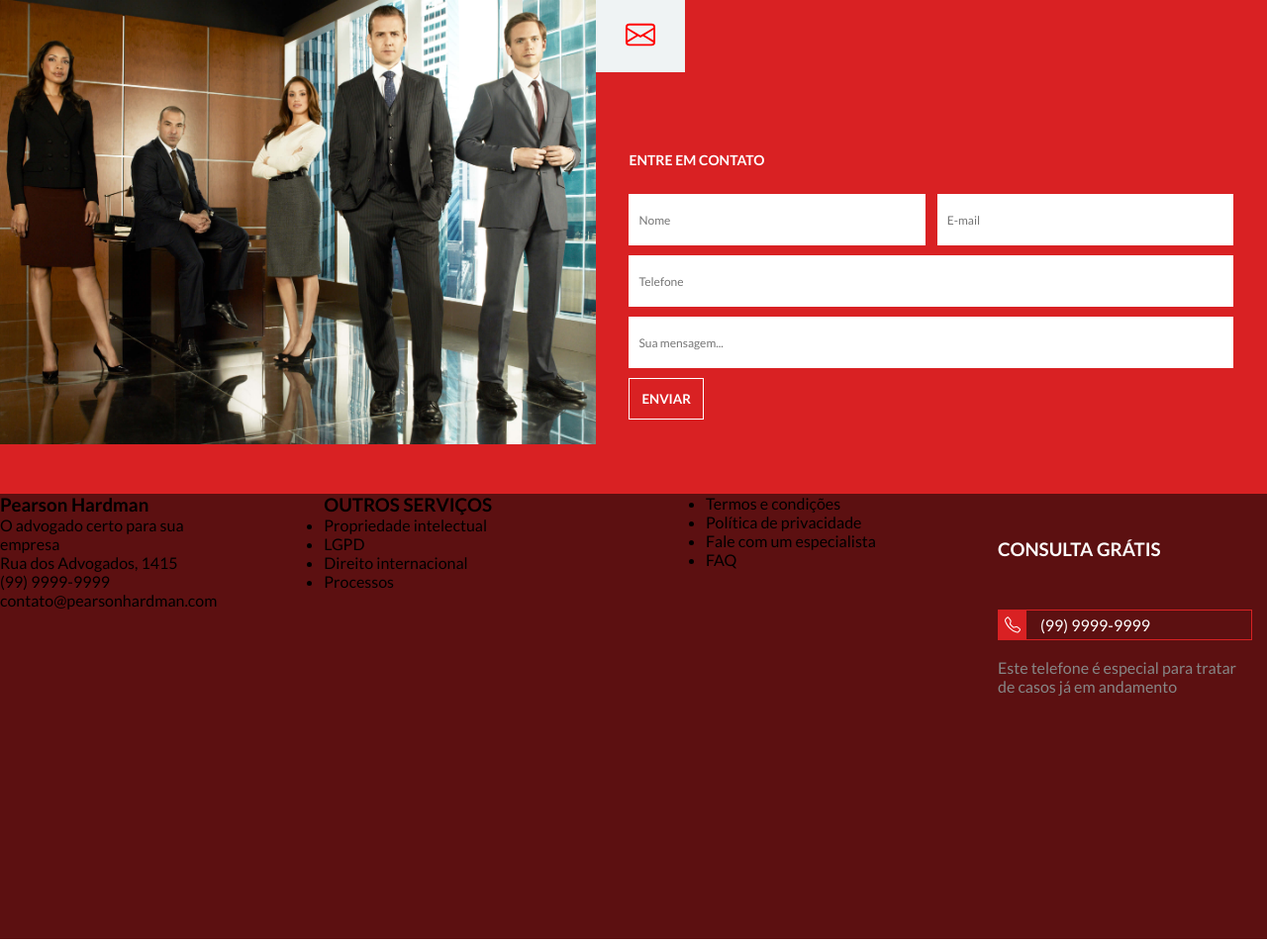
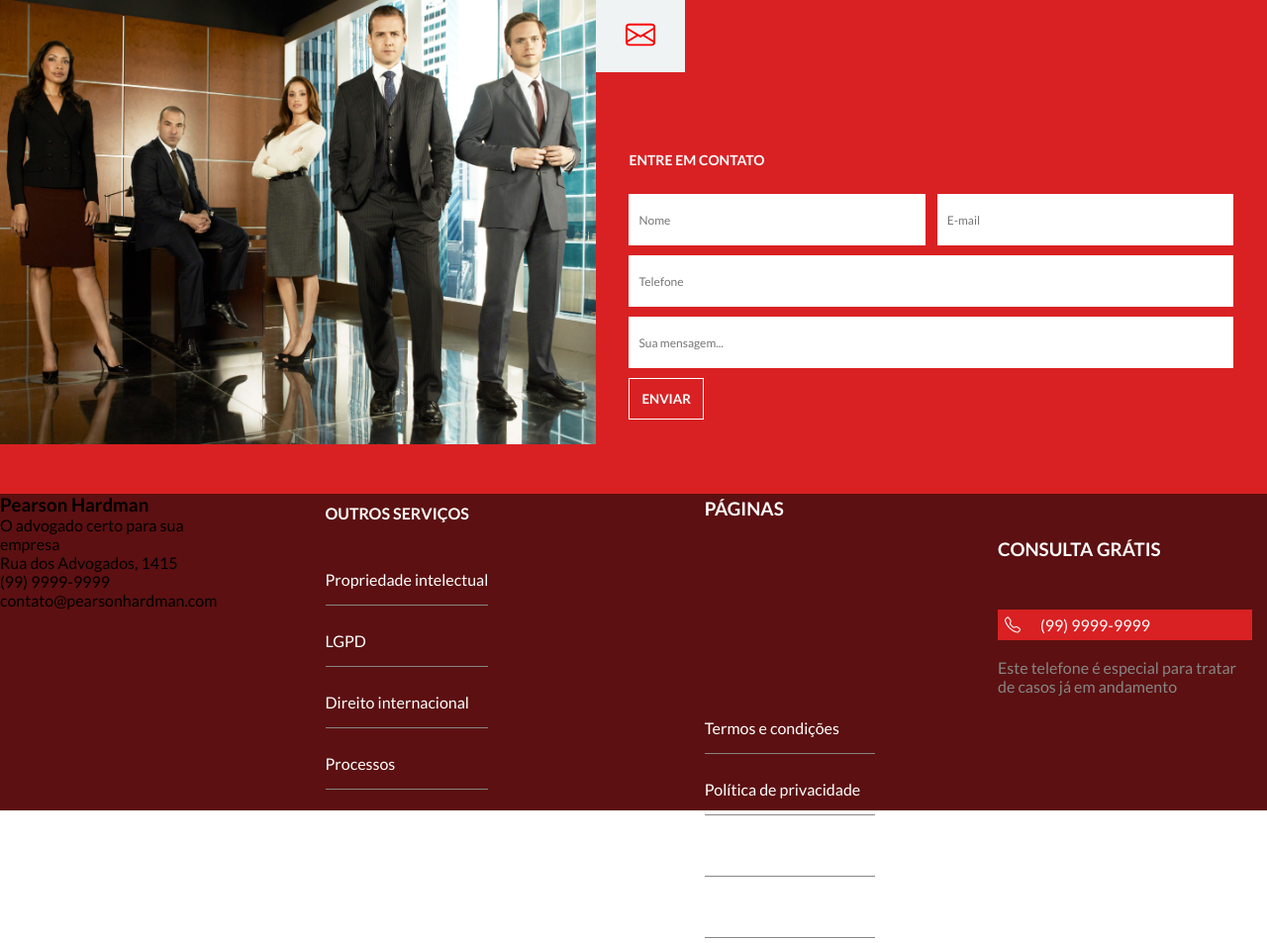
Before and after one commit to UesleiAmaral/one-page, a plain HTML site: page index.html in a window 1280 px wide. Shown: the whole page at 99% size. Drawn offline with Linux system fonts and the light colour scheme.

Commit message:
junção alex e ana

```diff
--- a/index.html
+++ b/index.html
@@ -91,6 +91,7 @@
       </div>
 
       <div class="footer-pages">
+        <h3>PÁGINAS</h3>
         <nav>
           <ul>
             <li>Termos e condições</li>
--- a/style.css
+++ b/style.css
@@ -24,14 +24,15 @@ a {
   text-decoration: none;
 }
 
-h2{
+h2 {
   width: 100%;
 }
-#contact{
-  width:100%;
+
+#contact {
+  width: 100%;
   background-color: var(--main-color);
   font-family: var(--ff-lato);
-  }
+}
 
 .section-contact {
   display: flex;
@@ -60,7 +61,7 @@ h2{
 
 }
 
-.figure-envelope{
+.figure-envelope {
   padding: 20px 30px;
   background-color: var(--tertiary-color);
   height: fit-content;
@@ -87,14 +88,14 @@ label {
 
 }
 
-label input{
+label input {
   height: 100%;
   padding-left: 10px;
   border: none;
   outline-color: var(--main-color);
 }
 
-label input::placeholder{
+label input::placeholder {
   font-size: 12px;
 }
 
@@ -110,14 +111,14 @@ label input::placeholder{
 
 }
 
-#h2-titulo-contact{
+#h2-titulo-contact {
   font-weight: bold;
   color: var(--primary-text-color);
   font-size: 14px;
   margin-bottom: 16px;
 }
 
-.button-send{
+.button-send {
   background-color: var(--main-color);
   color: var(--primary-text-color);
   padding: 12px;
@@ -127,26 +128,58 @@ label input::placeholder{
   cursor: pointer;
 }
 
-.button-send:hover{
+.button-send:hover {
   background-color: var(--primary-text-color);
   color: var(--main-color);
 }
 
-.footer{
+.footer {
   background-color: var(--secondary-bg-color);
   width: 100%;
-    height: 450px;
+  height: 20rem;
   display: flex;
   justify-content: space-between;
 }
 
-.footer-nav{
+
+.footer-services, .footer-pages {
+  color: var(--primary-text-color);
+  font-family: 'Lato';
+  position: relative;
+  line-height: 30px;
+  display: flex;
+  flex-direction: column;
+  gap: 2rem;
+
+}
+
+ul {
+  display: flex;
+  flex-direction: column;
+  gap: 1rem;
+}
+
+.footer-services h3 {
+  font-size: 1rem;
+  font-weight: bold;
+  color: var(--primary-text-color);
+  text-align: left;
+  font-family: 'Lato';
+  line-height: 40px;
+
+}
+
+li {
+  list-style: none;
+}
+
+.footer-nav {
   width: 100%;
   display: flex;
   justify-content: space-around;
 }
 
-.footer-tel{
+.footer-tel {
 
   padding-top: 50px;
   font-family: var(--ff-lato);
@@ -154,36 +187,52 @@ label input::placeholder{
   padding: 15px;
 }
 
-.footer-tel h3{
+.footer-tel h3 {
   padding-top: 30px;
   padding-bottom: 50px;
   font-family: var(--ff-lato);
 }
 
-.footer-tel p{
+.footer-tel p {
   color: var(--secondary-color);
   font-family: var(--ff-lato);
   font-size: 16px;
 }
 
-#footer-icon{
+#footer-icon {
   background-color: var(--main-color);
   padding: 1px;
   display: flex;
 }
 
-#footer-number{
-  background-color: var(--secondary-bg-color);
+#footer-number {
   width: 100%;
-  color: var(--primary-text-color-);
+  color: var(--primary-text-color);
   padding: 5px 5px 5px 14px;
   display: flex;
 }
 
-#footer-description{
+#footer-description {
   padding-top: 18px;
 }
 
-.footer-tel img{
+.footer-tel img {
   padding: 6px;
 }
+
+
+.footer-pages {
+
+  color: var(--primary-text-color);
+
+  display: flex;
+  flex-direction: column;
+  gap: 60%;
+
+}
+
+li {
+  border-bottom: 1px solid var(--secondary-color);
+  margin-bottom: 5px;
+  padding-bottom: 10px;
+}
```
